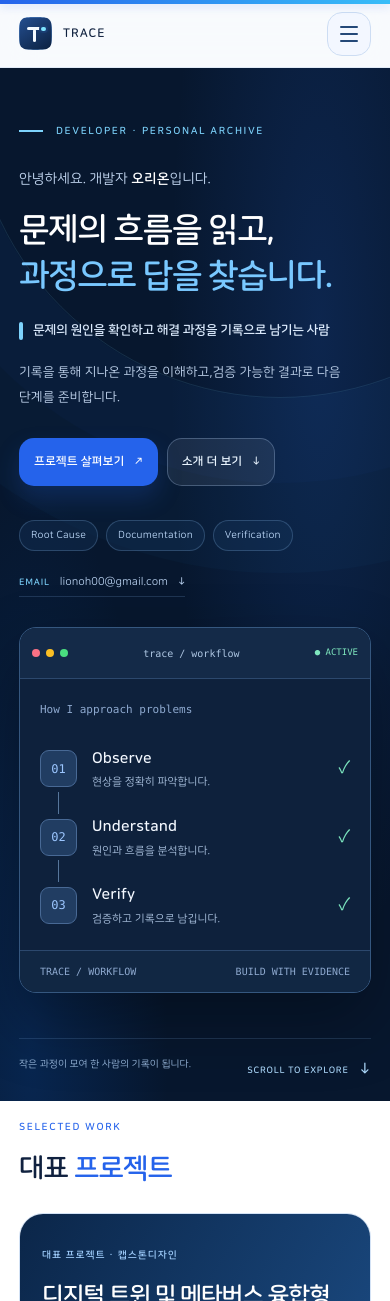
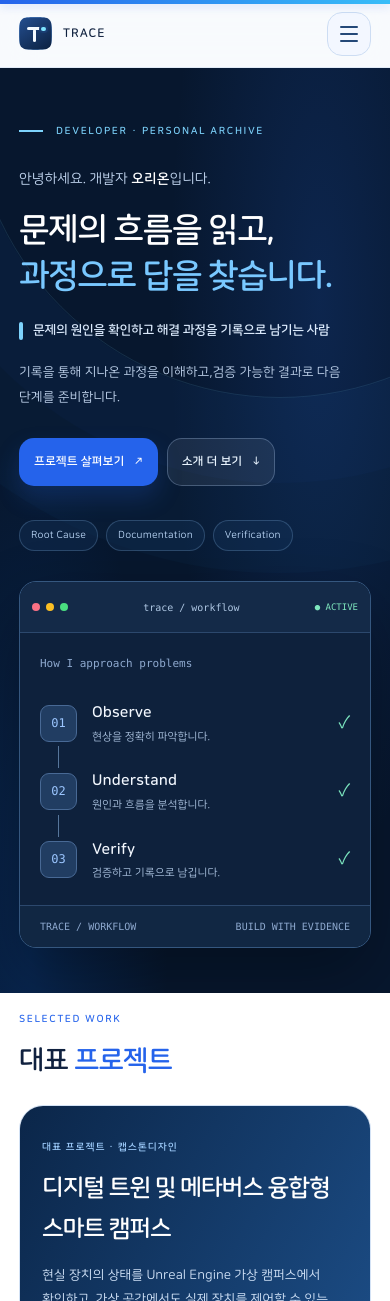
Before and after one commit to SuperNova080710/Trace, a Next.js app: page / in a window 390 px wide. Shown: the top 1301 px of the page. Built offline with nearby package versions, Linux system fonts and the light colour scheme.

Commit message:
style: 히어로 이메일과 하단 안내 제거
- 첫 화면의 이메일 링크 제거
- 히어로 하단 문구와 스크롤 링크 제거
- 삭제한 요소의 반응형 스타일과 호버 규칙 정리

```diff
--- a/src/app/globals.css
+++ b/src/app/globals.css
@@ -152,9 +152,6 @@ section[id] { scroll-margin-top: 85px; }
 .step-check { color: #7be4be; font-size: 17px; }
 .trace-connector { height: 22px; width: 1px; background: #56769b; margin-left: 18px; }
 .trace-panel-bottom { display: flex; justify-content: space-between; gap: 12px; padding: 15px 20px; background: #112743; border-top: 1px solid #2c486d; color: #8ea9cf; font: 10px ui-monospace, SFMono-Regular, Consolas, monospace; }
-.hero-bottom { position: relative; z-index: 1; display: flex; justify-content: space-between; padding-block: 17px; border-top: 1px solid #8bb8f129; color: #95b3d6; font-size: 11px; }
-.hero-bottom a { color: #abd7f9; font-size: 10px; font-weight: 800; letter-spacing: .08em; white-space: nowrap; }
-.hero-bottom a span { font-size: 16px; vertical-align: -1px; margin-left: 8px; }
 
 .section { padding: clamp(70px,8vw,110px) 0; }
 .section-white { background: #fff; }
@@ -331,7 +328,6 @@ section[id] { scroll-margin-top: 85px; }
   .hero-visual { min-height: 0; }
   .trace-panel { max-width: 520px; }
   .hero h1 { font-size: clamp(36px,6.5vw,50px); }
-  .hero-bottom { gap: 14px; }
   .section-heading { grid-template-columns: 1fr; gap: 10px; }
   .section-side { padding: 0; }
   .about-grid,.approach-list,.project-grid { margin-left: 0; }
@@ -355,8 +351,6 @@ section[id] { scroll-margin-top: 85px; }
   .button { gap: 10px; padding: 11px 14px; font-size: 12px; }
   .trace-panel-body { padding: 22px 20px; }
   .trace-panel-top { padding: 0 12px; }
-  .hero-bottom { font-size: 10px; }
-  .hero-bottom a { font-size: 9px; }
   .section-heading h2 { font-size: 28px; }
   .section-subtitle { font-size: 13px; }
   .about-lead { font-size: 20px; }
@@ -426,9 +420,6 @@ section[id] { scroll-margin-top: 85px; }
   letter-spacing: -.025em;
 }
 .identity-mark { flex: 0 0 4px; width: 4px; height: 18px; margin-top: 3px; background: #7dd3fc; border-radius: 5px; }
-.hero-email { display: inline-flex; flex-wrap: wrap; align-items: center; gap: 10px; margin-top: 22px; color: #b6ceec; font-size: 12px; border-bottom: 1px solid #6c94c53d; padding-bottom: 4px; overflow-wrap: anywhere; }
-.hero-email > span:first-child { color: #7dd3fc; letter-spacing: .09em; font-size: 9px; font-weight: 800; }
-.hero-email:hover, .hero-email:focus-visible { color: #fff; border-bottom-color: #91cff7; }
 .document-list { margin-left: 130px; display: grid; grid-template-columns: repeat(3,minmax(0,1fr)); gap: 14px; }
 .document-item { display: flex; flex-direction: column; gap: 11px; min-height: 142px; padding: 22px; background: #f7faff; border: 1px solid #dbe7f6; border-radius: 12px; }
 .document-number { color: #2766c0; font-size: 11px; font-weight: 800; }
@@ -516,7 +507,6 @@ section[id] { scroll-margin-top: 85px; }
 @media(max-width: 520px) {
   .main-nav a:nth-child(4) { display: flex; }
   .hero-identity { font-size: 13px; }
-  .hero-email { font-size: 11px; }
 }
 
 /* Issue #5 — focused, evidence-first research card. */
--- a/src/app/interaction.css
+++ b/src/app/interaction.css
@@ -29,7 +29,7 @@
 @media (hover: hover) and (pointer: fine) {
   a[href]:hover .brand-mark { filter: brightness(1.15); }
   :is(.work-card, .profile-row, .research-crosslink, .site-footer, .paper-links, dialog) a[href]:hover,
-  .hero-bottom a:hover, .application-back:hover { text-decoration: underline; text-underline-offset: .24em; text-decoration-thickness: .1em; }
+  .application-back:hover { text-decoration: underline; text-underline-offset: .24em; text-decoration-thickness: .1em; }
   :is(.approach-trigger, summary):hover { background-color: var(--hover-wash); }
   .archive-launch:hover, .application-tab:hover { box-shadow: inset 0 -2px var(--feedback-ring); }
   .menu-button:hover { box-shadow: inset 0 0 0 1px var(--feedback-ring); }
--- a/src/components/trace-lab.tsx
+++ b/src/components/trace-lab.tsx
@@ -296,9 +296,6 @@ export function TraceLab({ displayName, contactEmail, narrative }: Props) {
             <div className="hero-tags" aria-label="핵심 주제">
               <span>Root Cause</span><span>Documentation</span><span>Verification</span>
             </div>
-            <a className="hero-email" href="#contact" aria-label="하단 연락처에서 이메일 주소 확인하기">
-              <span>EMAIL</span> {contactEmail} <span aria-hidden="true">↓</span>
-            </a>
           </div>
 
           <div className="hero-visual" aria-label="문제의 관찰, 분석, 검증을 순서대로 정리한 과정 카드">
@@ -332,7 +329,6 @@ export function TraceLab({ displayName, contactEmail, narrative }: Props) {
             </div>
           </div>
         </div>
-        <div className="container hero-bottom"><span>작은 과정이 모여 한 사람의 기록이 됩니다.</span><a href="#projects">SCROLL TO EXPLORE <span aria-hidden="true">↓</span></a></div>
       </section>
 
       <section className="section section-white" id="projects" aria-labelledby="projects-title">
```
